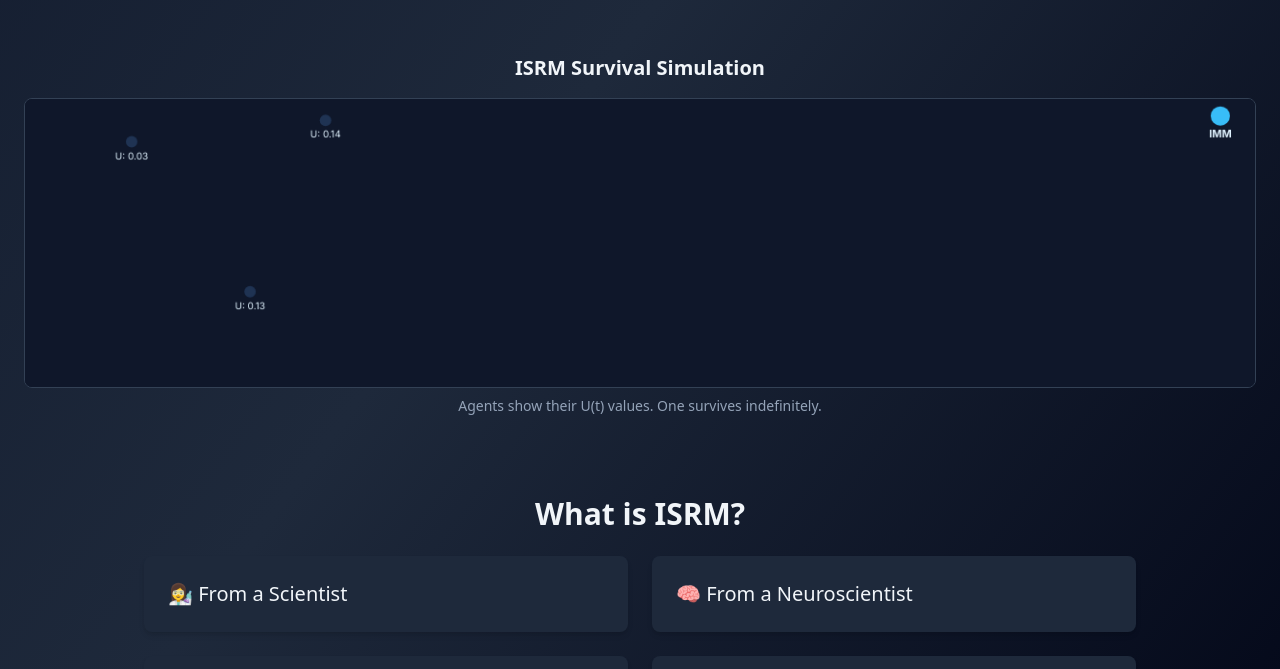
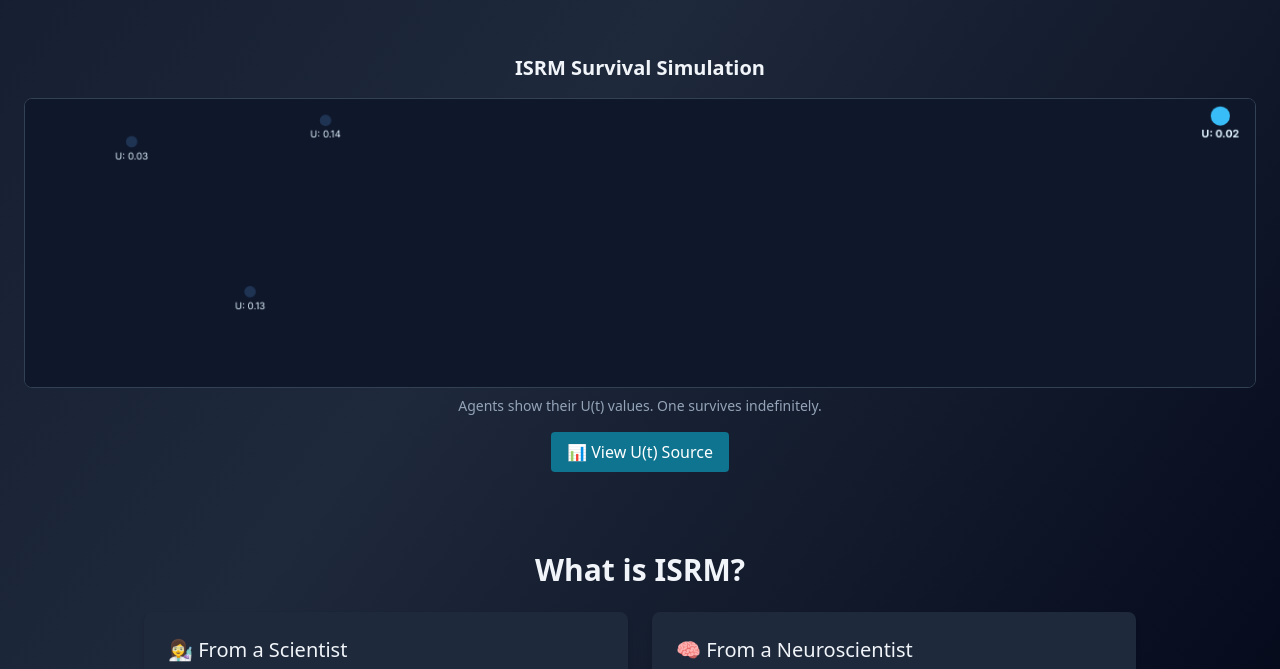
Before and after one commit to AnimaSoma/isrm-framework-site, a React (Vite) app: page / in a window 1280 px wide. Shown: the part 830-1499 px from the top of the page. Built offline with nearby package versions, Linux system fonts and the light colour scheme.

Commit message:
Add ISRM multi-page layout

```diff
--- a/src/components/ISRMOrbitSimulation.jsx
+++ b/src/components/ISRMOrbitSimulation.jsx
@@ -1,8 +1,9 @@
 
-import React, { useRef, useEffect } from "react";
+import React, { useRef, useEffect, useState } from "react";
 
 export default function ISRMOrbitSimulation() {
   const canvasRef = useRef();
+  const [utValues, setUtValues] = useState([]);
 
   useEffect(() => {
     if (typeof window === "undefined") return;
@@ -44,6 +45,8 @@ export default function ISRMOrbitSimulation() {
         agents.push(createAgent());
       }
 
+      const liveUT = [];
+
       agents.forEach((a, i) => {
         const deltaC = 0.5 + 0.5 * Math.sin((frame + i) * 0.01);
         const U = deltaC - a.energy + a.salience;
@@ -60,6 +63,16 @@ export default function ISRMOrbitSimulation() {
           return;
         }
 
+        // Save U(t) data
+        liveUT.push({
+          id: a.id,
+          deltaC: deltaC.toFixed(2),
+          energy: a.energy.toFixed(2),
+          salience: a.salience.toFixed(2),
+          U: U.toFixed(2),
+          persistent: a.persistent
+        });
+
         // Set color
         let fillColor = a.persistent ? "#38bdf8" : U < 0 ? "#f43f5e" : "#60a5fa";
         const opacity = a.persistent ? 1 : Math.max(0.2, U);
@@ -73,9 +86,10 @@ export default function ISRMOrbitSimulation() {
         ctx.font = a.persistent ? "bold 11px Inter" : "10px Inter";
         ctx.fillStyle = "#e0f2fe";
         ctx.textAlign = "center";
-        ctx.fillText(a.persistent ? "IMM" : `U: ${U.toFixed(2)}`, a.x, a.y + a.r + 12);
+        ctx.fillText(`U: ${U.toFixed(2)}`, a.x, a.y + a.r + 12);
       });
 
+      setUtValues(liveUT);
       frame++;
       requestAnimationFrame(tick);
     }
@@ -84,8 +98,8 @@ export default function ISRMOrbitSimulation() {
   }, []);
 
   return (
-    <div className="mt-12 mb-20">
-      <h3 className="text-center text-slate-100 text-xl font-semibold mb-4">ISRM Survival Simulation</h3>
+    <div className="mt-12 mb-20 text-center">
+      <h3 className="text-slate-100 text-xl font-semibold mb-4">ISRM Survival Simulation</h3>
       <canvas
         ref={canvasRef}
         width={1200}
@@ -93,9 +107,15 @@ export default function ISRMOrbitSimulation() {
         className="w-full max-w-full rounded-lg border border-slate-700"
         style={{ background: "#0f172a" }}
       />
-      <p className="text-center text-sm text-slate-400 mt-2">
+      <p className="text-sm text-slate-400 mt-2">
         Agents show their U(t) values. One survives indefinitely.
       </p>
+      <button
+        onClick={() => alert(JSON.stringify(utValues, null, 2))}
+        className="mt-4 px-4 py-2 bg-cyan-700 text-white rounded hover:bg-cyan-600 transition"
+      >
+        📊 View U(t) Source
+      </button>
     </div>
   );
 }
```
